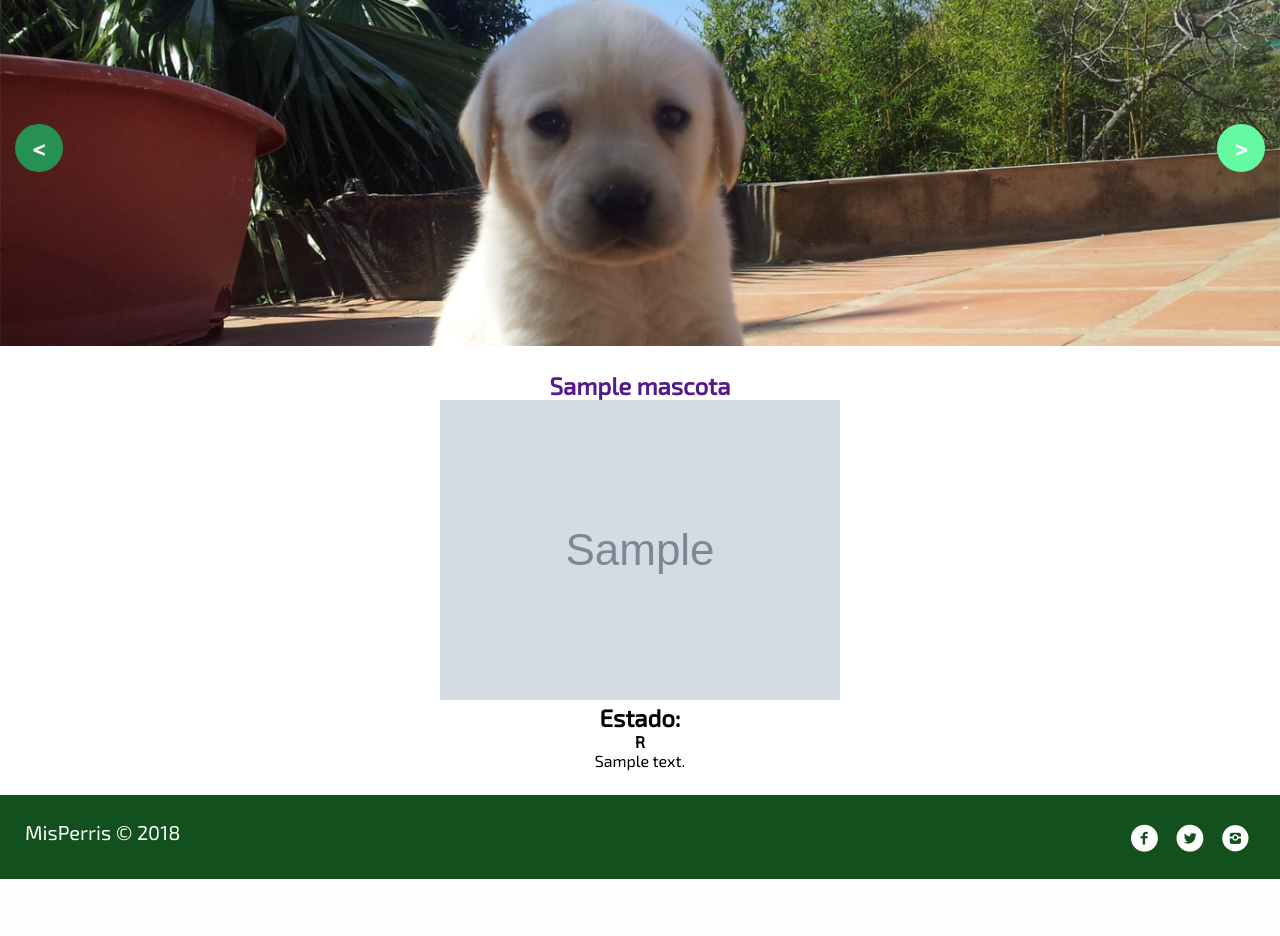
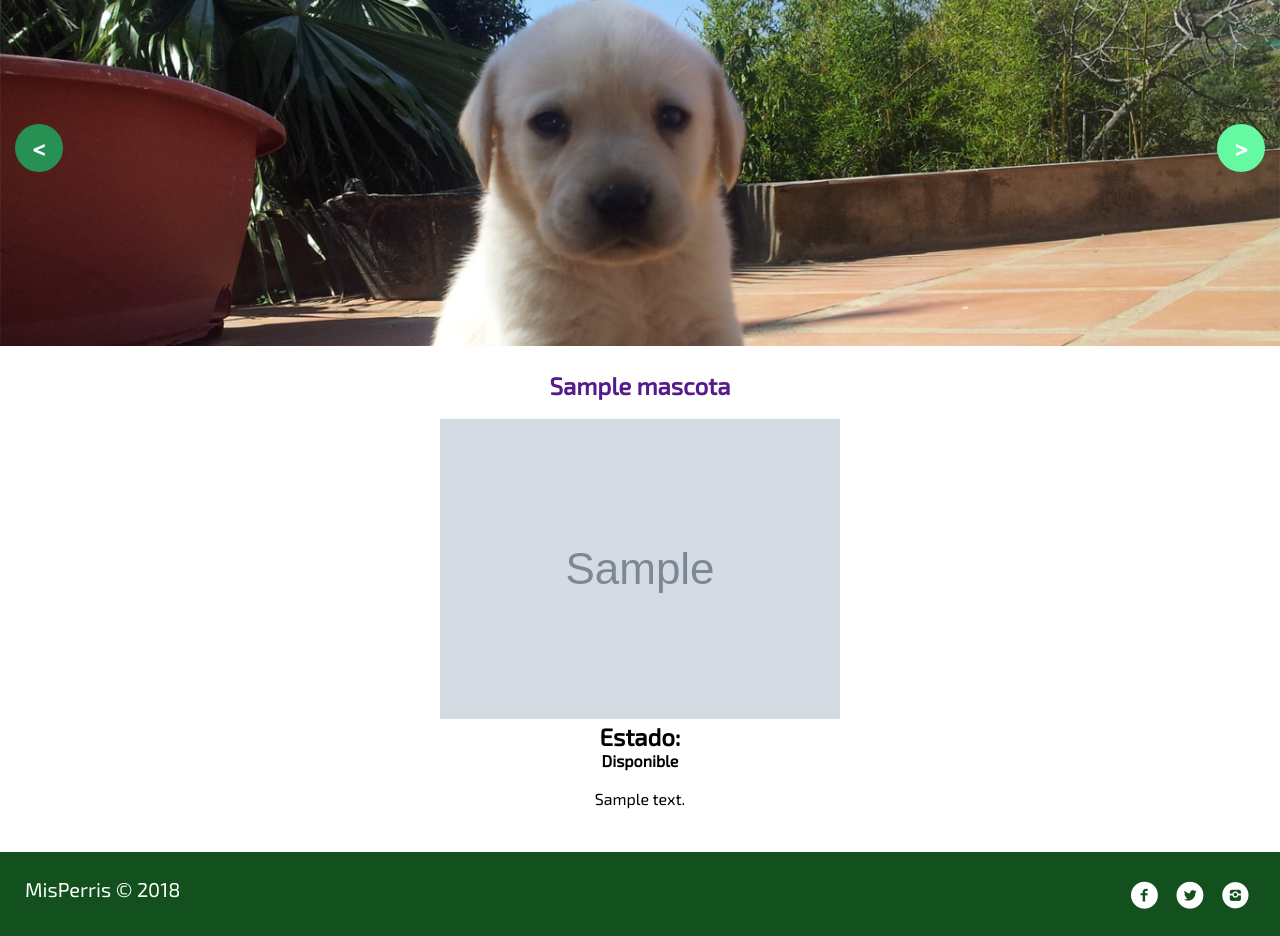
Before and after one commit to VictorAliaga/MisPerris, a Django app: page /perrito/1/ in a window 1280 px wide. Shown: the part 51-987 px from the top of the page. Before the commit the page ends 930 px from the top, so only its background shows below. Run offline with Django 3.2, Linux system fonts and the light colour scheme; tables that the repository leaves empty hold one stand-in row (values such as "Sample post"); grey boxes marked "Sample" are stand-in pictures.

Commit message:
Arregla Estado de Mascotas

```diff
--- a/adopcionperros/models.py
+++ b/adopcionperros/models.py
@@ -4,13 +4,22 @@ from django.utils import timezone
 
 # Clase Mascotas
 class Mascotas(models.Model):
+
+    # Inicializamos los atributos
+    DISPONIBLE = 'Disponible'
+    RESCATADO = 'Rescatado'
+    ADOPTADO = 'Adoptado'
+
+    # Definimos las Opciones
+    STATE_CHOICES = ((DISPONIBLE, 'Disponible'),(RESCATADO, 'Rescatado'),(ADOPTADO, 'Adoptado'))
+
     Imagen = models.ImageField(upload_to='upload')
     NombreMascota = models.CharField(max_length=20)
     RazaPredominante = models.CharField(max_length=15)
     Descripcion = models.TextField()
-    Estado = (('R','Rescatado'), ('D','Disponible'), ('A','Adoptado'))
-    ESTADO = models.CharField(max_length=1, choices=Estado, default='R')
+    Estado = models.CharField(max_length=10, choices=STATE_CHOICES, default=DISPONIBLE)
     FechaPublicado = models.DateTimeField(blank=True, null=True)
+
 
     # Retornamos el nombre de la mascota
     def __str__(self):
--- a/adopcionperros/templates/adopcionperros/perrito_detalle.html
+++ b/adopcionperros/templates/adopcionperros/perrito_detalle.html
@@ -1,10 +1,10 @@
 {% extends 'adopcionperros/base_formulario.html' %}
 {% block content %}
         <article>
-            <h2><a href="" style="text-decoration: none;">{{ mascotas.NombreMascota }}</a></h2>
-                <img src="{{ mascotas.Imagen.url }}">
-                <h2>Estado:</h2><h4>{{ mascotas.ESTADO }}</h4>
-            <p>{{ mascotas.Descripcion|linebreaksbr }}</p>
+            <h2><a href="" style="text-decoration: none;">{{ mascotas.NombreMascota }}</a></h2><br>
+                <img src="{{ mascotas.Imagen.url }}"><br>
+                <h2>Estado:</h2><h4>{{ mascotas.Estado }}</h4><br>
+            <p>{{ mascotas.Descripcion|linebreaksbr }}</p><br>
             {% if user.is_authenticated %}
             <button class="adoptar" type="button">ADOPTAME</button>
             {% endif %}
```
Also changed, not shown: adopcionperros/templates/adopcionperros/mascotas.html (+3 -4 lines), adopcionperros/migrations/0002_auto_20181029_1814.py (added).
